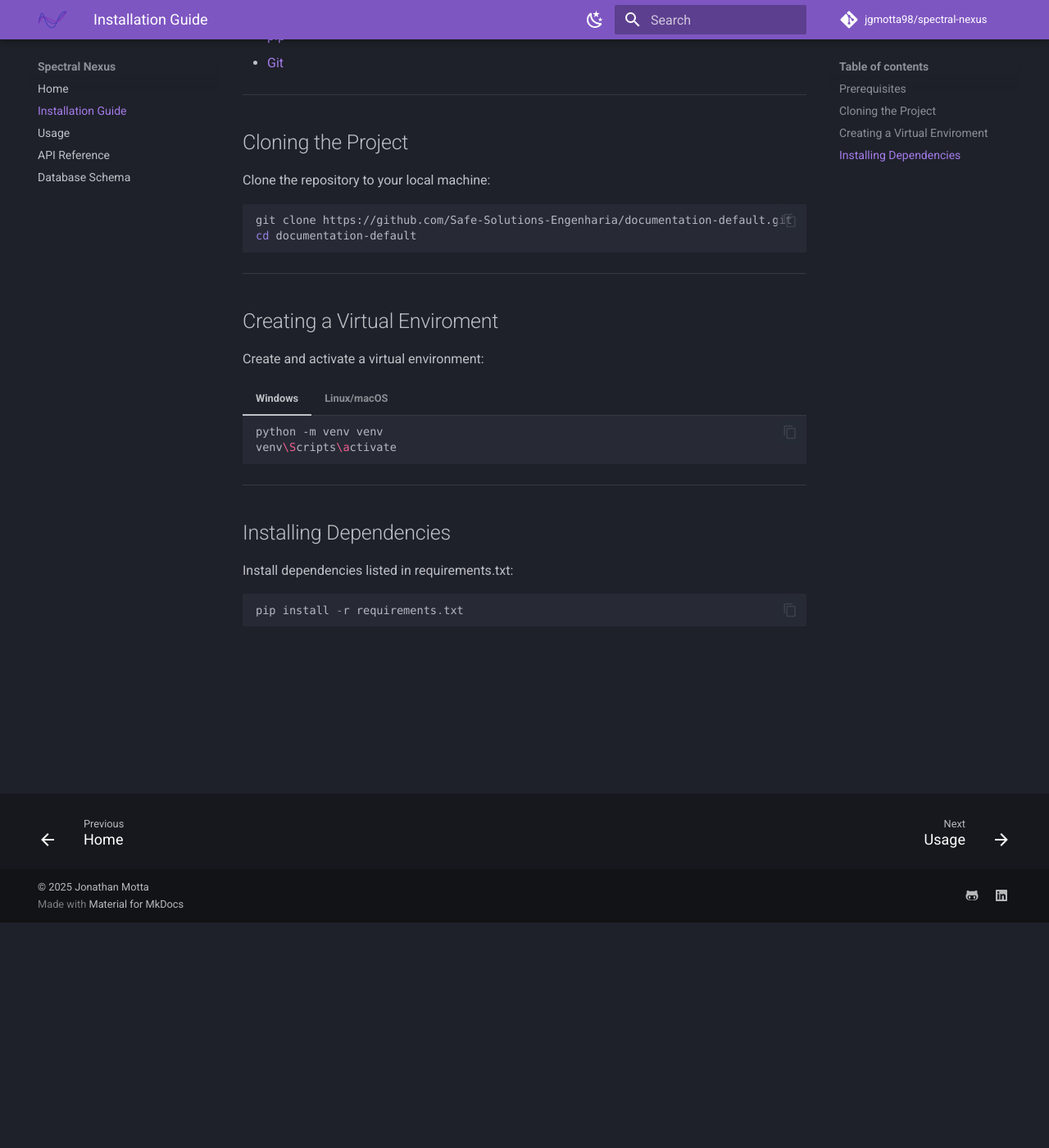
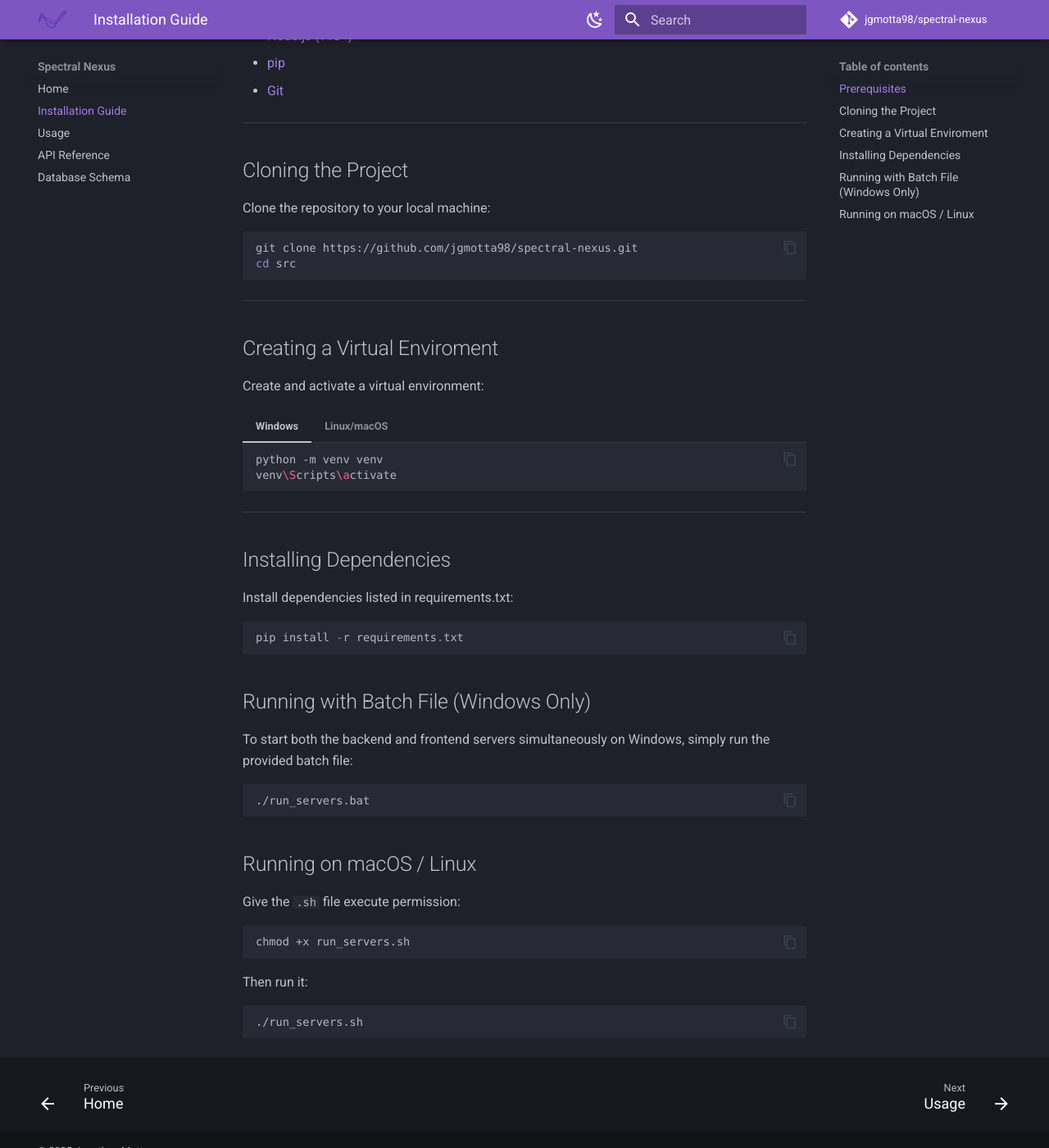
Before and after one commit to jgmotta98/spectral-nexus, an MkDocs documentation site: the page built from doc/docs/installation.md, in a window 1280 px wide and 1400 px high, scrolled down 275 px. Shown: the whole window at 82% size. Built offline with MkDocs 1.6.1 and Material for MkDocs 9.7.7, drawn with Linux system fonts in a browser that asks for light colours; some web fonts are replaced; comment, search, counter and statistics services are not loaded.

Commit message:
Add: new run servers

````diff
--- a/doc/docs/installation.md
+++ b/doc/docs/installation.md
@@ -5,6 +5,7 @@
 Ensure your system has the following installed:
 
 * [Python 3.10+](https://www.python.org/downloads/)
+* [Node.js (v18+)](https://nodejs.org/)
 * [pip](https://pip.pypa.io/en/stable/)
 * [Git](https://git-scm.com/)
 
@@ -14,8 +15,8 @@ Ensure your system has the following installed:
 
 Clone the repository to your local machine:
 ```bash
-git clone https://github.com/Safe-Solutions-Engenharia/documentation-default.git
-cd documentation-default
+git clone https://github.com/jgmotta98/spectral-nexus.git
+cd src
 ```
 
 ---
@@ -48,3 +49,24 @@ Install dependencies listed in requirements.txt:
 ```py
 pip install -r requirements.txt
 ```
+
+## Running with Batch File (Windows Only)
+
+To start both the backend and frontend servers simultaneously on Windows, simply run the provided batch file:
+```bash
+./run_servers.bat
+```
+
+## Running on macOS / Linux
+
+Give the `.sh` file execute permission:
+
+```bash
+chmod +x run_servers.sh
+```
+
+Then run it:
+
+```bash
+./run_servers.sh
+```
````
Also changed, not shown: 1 other file.
